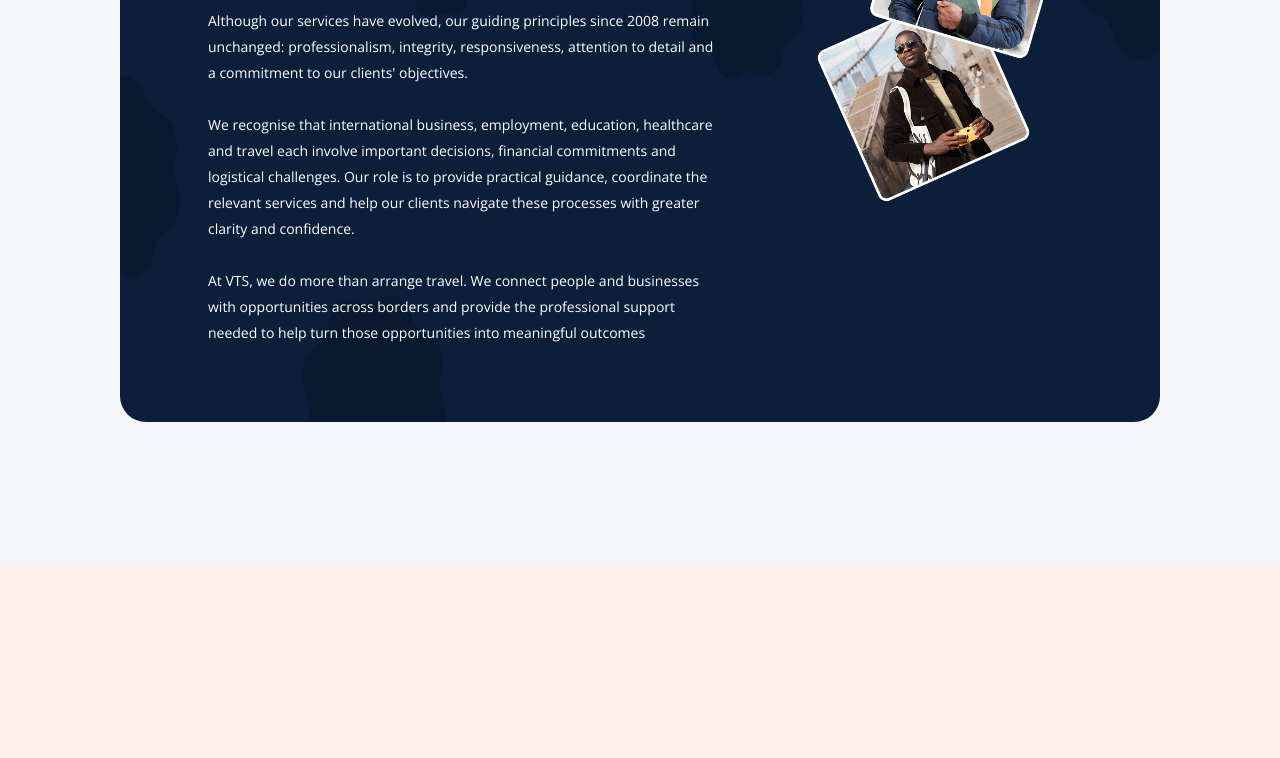
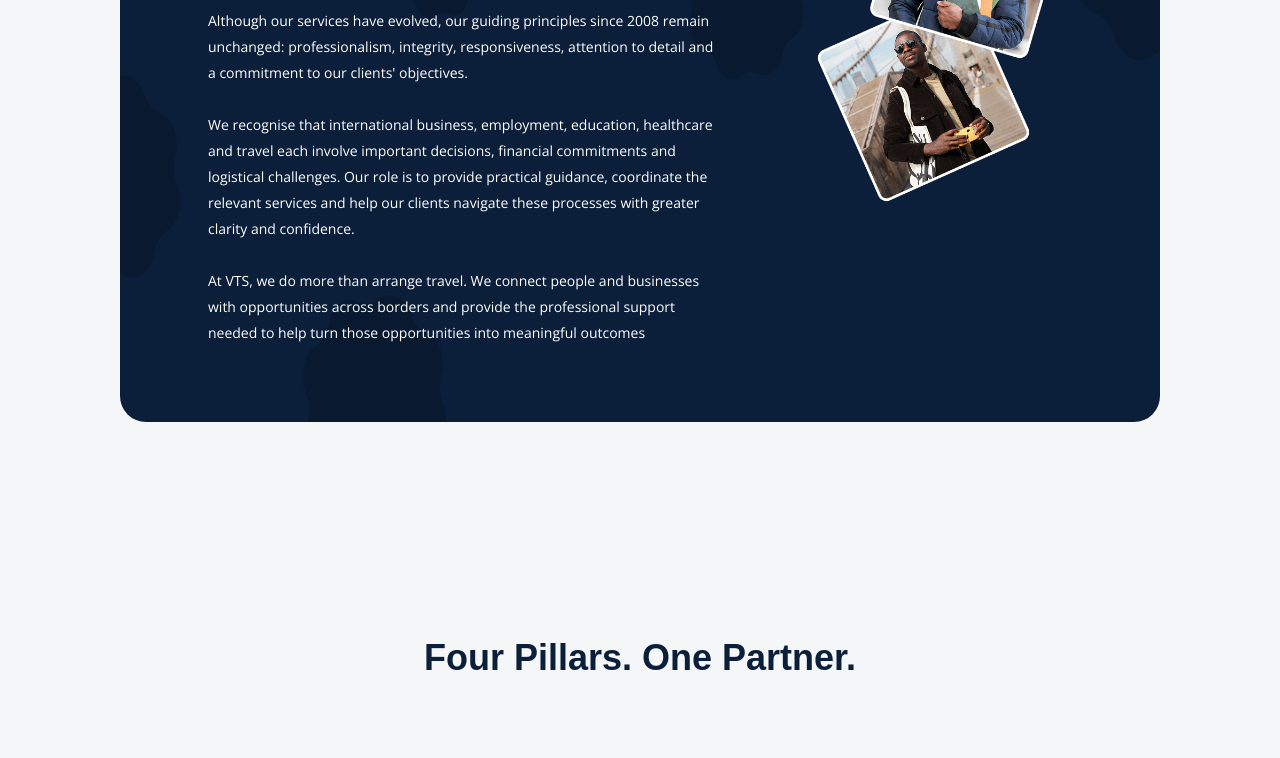
Before and after one commit to liljdot/vivatravel, a Next.js app: page / in a window 1280 px wide. Shown: the part 2000-2758 px from the top of the page. Before the commit the page ends 2566 px from the top, so only its background shows below. Built offline with nearby package versions, Linux system fonts and the light colour scheme; a web font is replaced by a local one.

Commit message:
feat: reorder PillarsSection in Home component and adjust layout for better responsiveness

```diff
--- a/app/PillarsSection.tsx
+++ b/app/PillarsSection.tsx
@@ -11,12 +11,6 @@ import { IoArrowForward } from "react-icons/io5";
 const PillarsSection: React.FC = () => {
     const pillars: PillarCardProps[] = [
         {
-            title: "Travel Globally",
-            content: "Corporate and leisure travel, visas, accommodation, and travel logistics",
-            icon: travelIcon,
-            to: "travel"
-        },
-        {
             title: "Grow Your Business",
             content: "International trade, sourcing, business missions, and market-entry support.",
             icon: growthIcon,
@@ -29,6 +23,12 @@ const PillarsSection: React.FC = () => {
             to: "overseasopportunities"
         },
         {
+            title: "Travel Globally",
+            content: "Corporate and leisure travel, visas, accommodation, and travel logistics",
+            icon: travelIcon,
+            to: "travel"
+        },
+        {
             title: "Access International Healthcare",
             content: "Medical tourism and treatment coordination",
             icon: heartIcon,
@@ -37,12 +37,12 @@ const PillarsSection: React.FC = () => {
     ]
 
     return (
-        <Section className="py-18 gap-27.5 text-primary">
+        <Section className="py-15 md:py-18 gap-2.5 md:gap-27.5 text-primary">
             <AncizarH4 className="text-center font-semibold">
                 Four Pillars. One Partner.
             </AncizarH4>
 
-            <div className="flex flex-row gap-11">
+            <div className="flex flex-col md:flex-row gap-22 md:gap-11 pl-9.5 md:pl-0">
                 {pillars.map(p => <PillarCard
                     content={p.content}
                     icon={p.icon}
@@ -64,7 +64,7 @@ interface PillarCardProps {
 
 const PillarCard: React.FC<PillarCardProps> = ({ title, content, icon, to }) => {
     const scrollTo = (to: string) => {
-        document.getElementById("closerlook")?.scrollIntoView({behavior: "smooth"})
+        document.getElementById("closerlook")?.scrollIntoView({ behavior: "smooth" })
         document.getElementById(to)?.click()
     }
 
@@ -72,7 +72,7 @@ const PillarCard: React.FC<PillarCardProps> = ({ title, content, icon, to }) =>
         <div className="relative card gap-9 bg-primary-content text-primary basis-1/4 pl-10 pt-6 pb-3 pr-0">
             <div className="card-body gap-5 p-0 pr-2">
                 <AncizarH6 className="card-title">{title}</AncizarH6>
-                <p>
+                <p className="text-sm md:text-base">
                     {content}
                 </p>
             </div>
--- a/app/page.tsx
+++ b/app/page.tsx
@@ -13,8 +13,8 @@ export default function Home() {
       <HeadingSection />
       <MapSection />
       <MoreThanSection />
-      {/* <PillarsSection />
-      <WhyChooseSection />
+      <PillarsSection />
+      {/* <WhyChooseSection />
       <CloserLookSection />
       <LetsTalkSection />
       <JourneysSection /> */}
```
